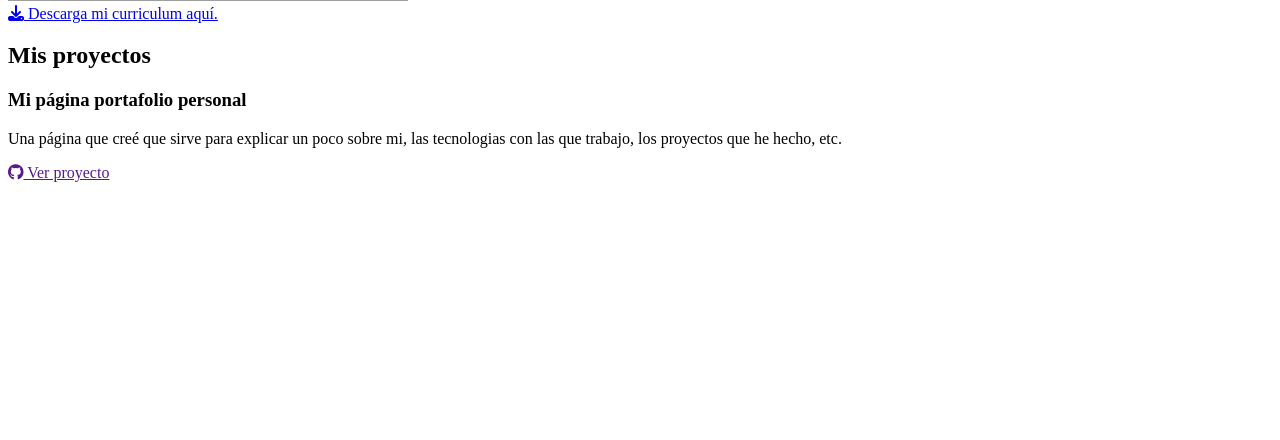
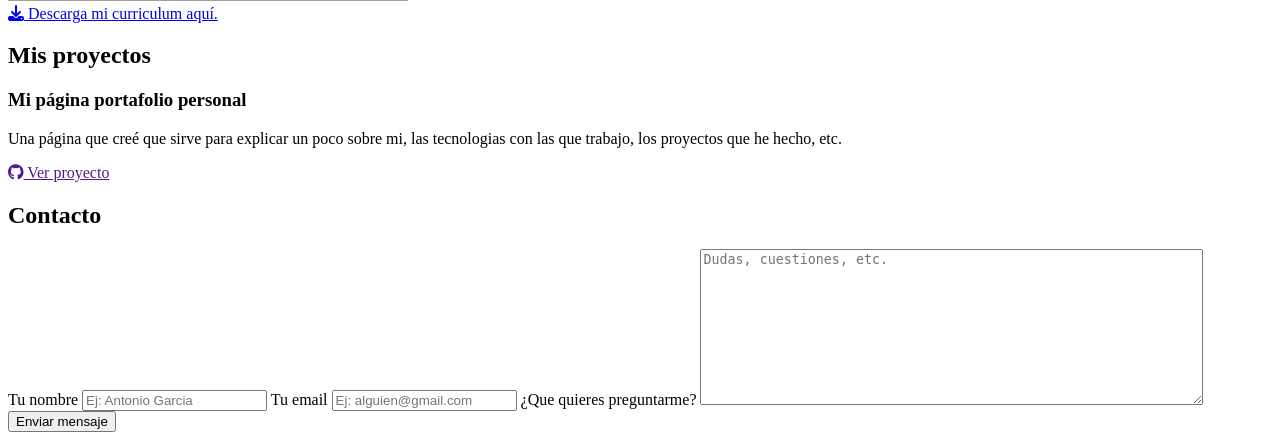
Before and after one commit to zabieru363/Portafolio, a PHP site: page / in a window 1280 px wide. Shown: the part 2702-3142 px from the top of the page. Before the commit the page ends 2884 px from the top, so only its background shows below. Run offline with PHP 8.4, Linux system fonts and the light colour scheme; some libraries are stand-ins or nearby versions; grey boxes are pictures that could not be loaded.

Commit message:
Creado el HTML de la sección contacto.

```diff
--- a/index.php
+++ b/index.php
@@ -82,6 +82,23 @@
             </div>
         </section>
 
+        <!-- SECCIÓN CONTACTO -->
+        <section id="contact">
+            <h1 class="section-title">Contacto</h1>
+            <form class="contact-form" name="contact-form" method="POST" action="<?php echo $_SERVER["PHP_SELF"]?>">
+                <label for="name">Tu nombre</label>
+                <input type="text" name="name" id="name_box" placeholder="Ej: Antonio Garcia">
+
+                <label for="email">Tu email</label>
+                <input type="email" name="email" id="email_box" placeholder="Ej: alguien@gmail.com">
+
+                <label for="message">¿Que quieres preguntarme?</label>
+                <textarea name="message" id="message_box" cols="60" rows="10" placeholder="Dudas, cuestiones, etc."></textarea>
+
+                <input class="send-btn" type="submit" name="Send" value="Enviar mensaje">
+            </form>
+        </section>
+
         <!-- FONT AWESOME -->
         <script src="https://kit.fontawesome.com/833d921ab7.js" crossorigin="anonymous"></script>
     </body>
```
